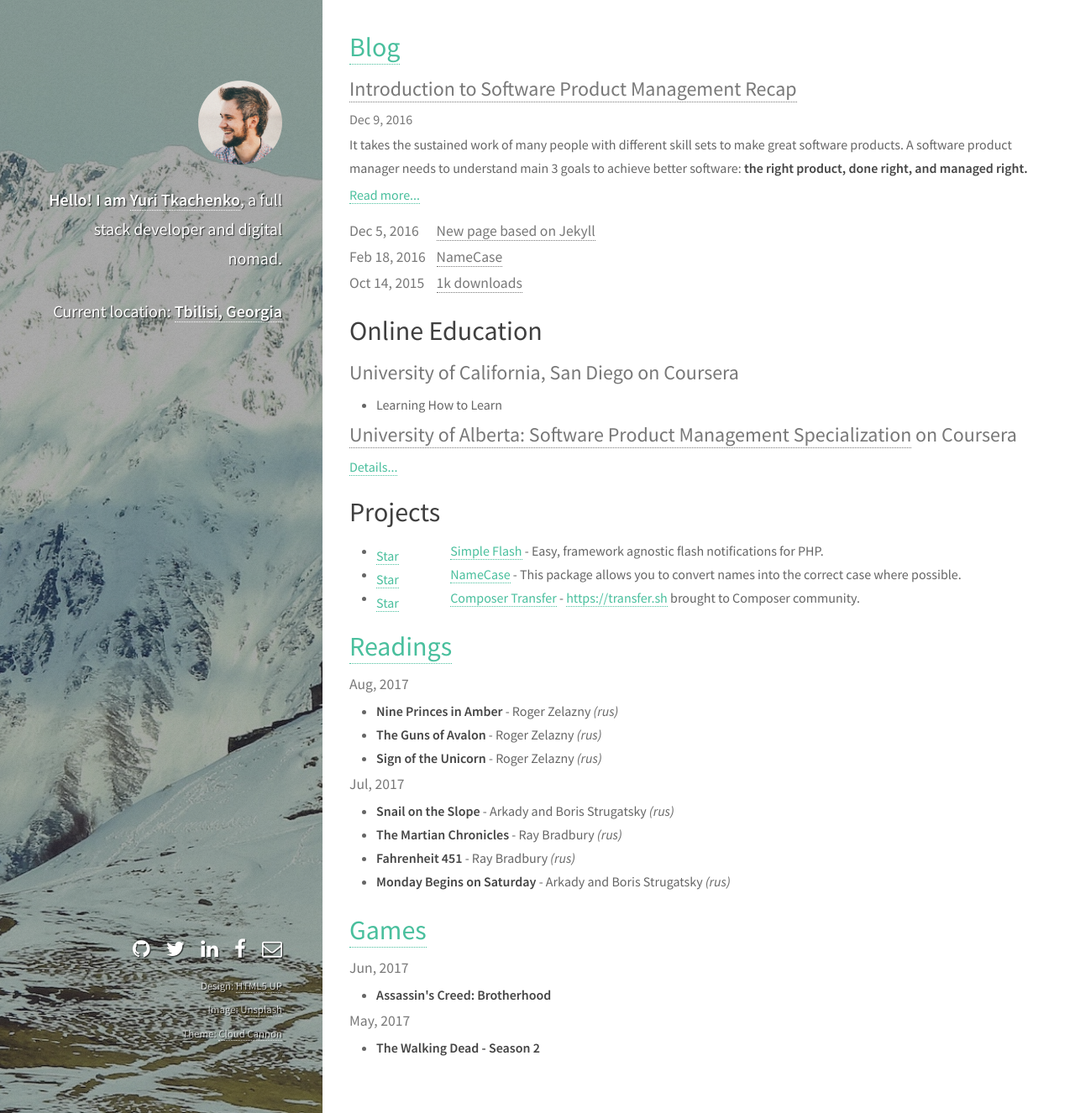
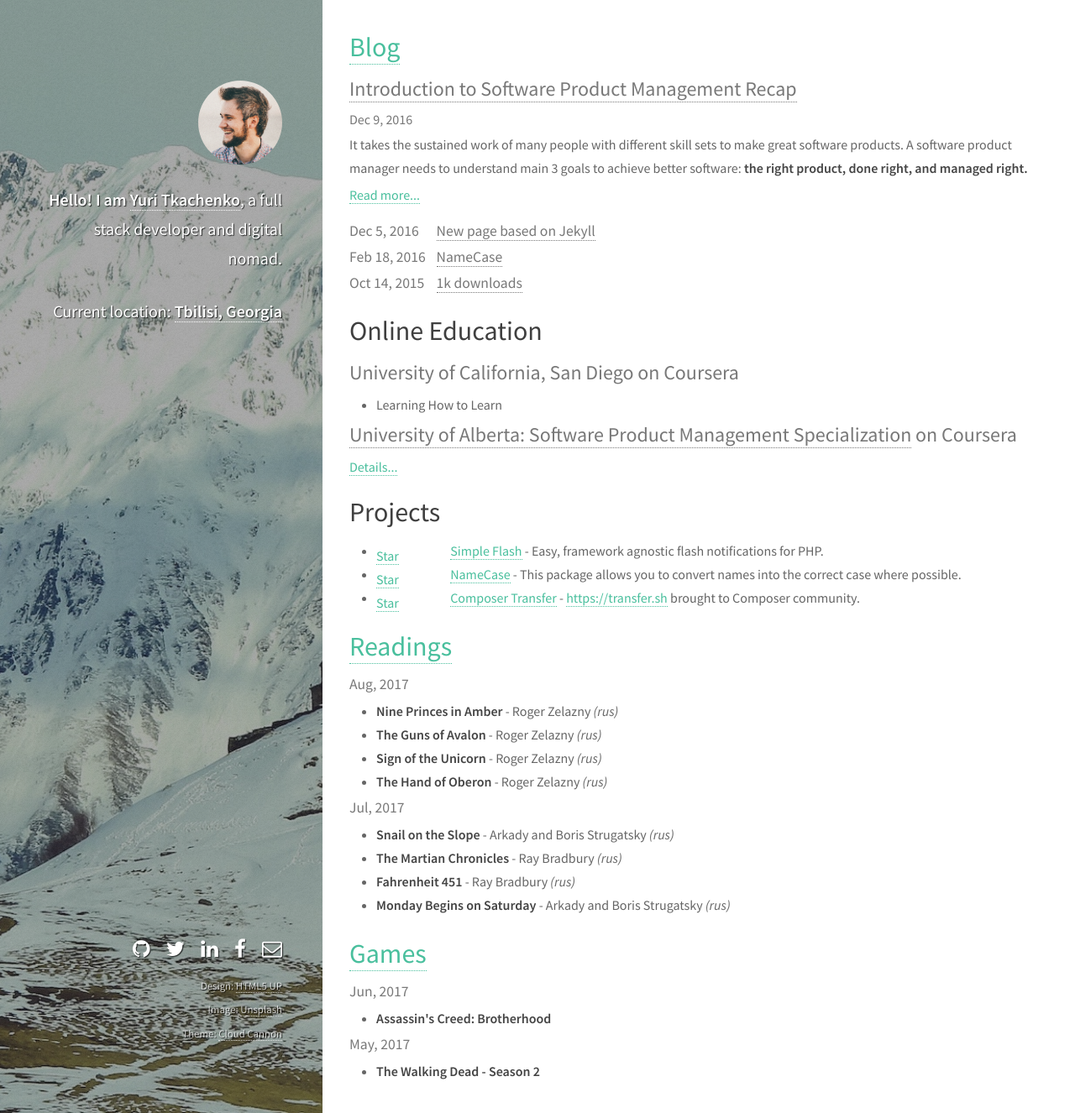
Before and after one commit to tamtamchik/tamtamchik.github.io, a Jekyll site: the page built from index.html, in a window 1280 px wide and 1326 px high. Shown: the whole window at 84% size. Built offline with Jekyll 4.4.1, drawn with Linux system fonts in a browser that asks for light colours.

Commit message:
💬 The Hand of Oberon

```diff
--- a/_data/books.yml
+++ b/_data/books.yml
@@ -7,6 +7,9 @@
       author: Roger Zelazny
       lang: rus
     - title: Sign of the Unicorn
+      author: Roger Zelazny
+      lang: rus
+    - title: The Hand of Oberon
       author: Roger Zelazny
       lang: rus
 
```
